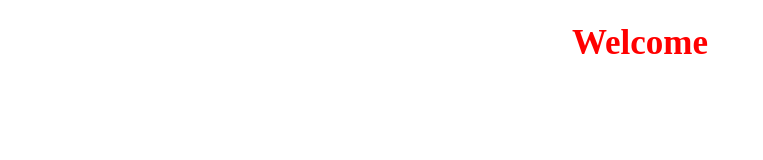
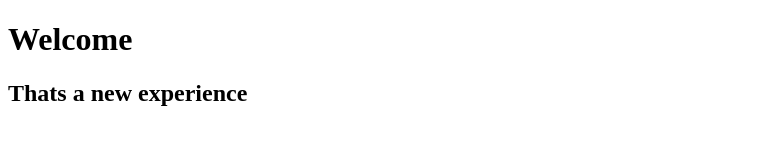
Before and after one commit to Atik452/my-second-repo, a plain HTML site: page index.html in a window 1280 px wide. Shown: the whole page, without its empty margins (0-763 px from the left). Drawn offline with Linux system fonts and the light colour scheme.

Commit message:
h2 added

```diff
--- a/index.html
+++ b/index.html
@@ -5,19 +5,13 @@
     <meta name="viewport" content="width=device-width, initial-scale=1.0">
     <title>My Second Repo</title>
 
-    <style>
-        h1{
-            color: red;
-            text-align: center;
-            text-shadow: 5px;
-            font-size: 35px;
-        }
-    </style>
+
 </head>
 <body>
     <h1>
         Welcome
     </h1>
+    <h2>Thats a new experience</h2>
 
 </body>
 </html>
--- /dev/null
+++ b/style.css
@@ -0,0 +1,7 @@
+
+        h1{
+            color: red;
+            text-align: center;
+            text-shadow: 5px;
+            font-size: 35px;
+        }
```
